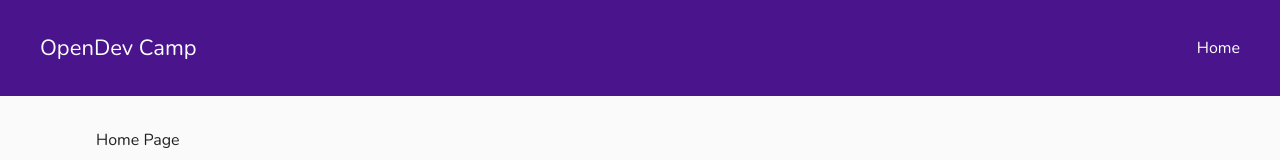
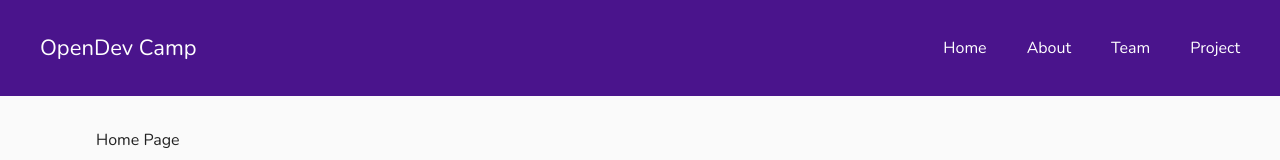
Before and after one commit to OpenDev-Camp/odc-home, a React (Create React App) app: page / in a window 1280 px wide. Shown: the top 160 px of the page. Built offline with nearby package versions, Linux system fonts and the light colour scheme.

Commit message:
Refactor navbar link

```diff
--- a/src/components/navbar/ODCampNavbar/ODCampNavbarContainer/ODCampNavbarLinkContainer/index.tsx
+++ b/src/components/navbar/ODCampNavbar/ODCampNavbarContainer/ODCampNavbarLinkContainer/index.tsx
@@ -10,12 +10,19 @@ import { ODCampNavbarLinkItem } from './ODCampNavbarLinkItem';
 // ANCHOR Styles
 import { useStyles } from './styles';
 
+// ANCHOR Constants
+import { NAVBAR_CONSTANT } from './ODCampNavbarLinkItem/constants';
+
 export const ODCampNavbarLinkContainer = React.memo(() => {
   const classes = useStyles();
 
   return (
     <Grid container className={classes.root}>
-      <ODCampNavbarLinkItem label="Home" href="/" />
+      {
+        NAVBAR_CONSTANT.map(({ label, href }) => (
+          <ODCampNavbarLinkItem label={label} href={href} />
+        ))
+      }
     </Grid>
   );
 });
```
